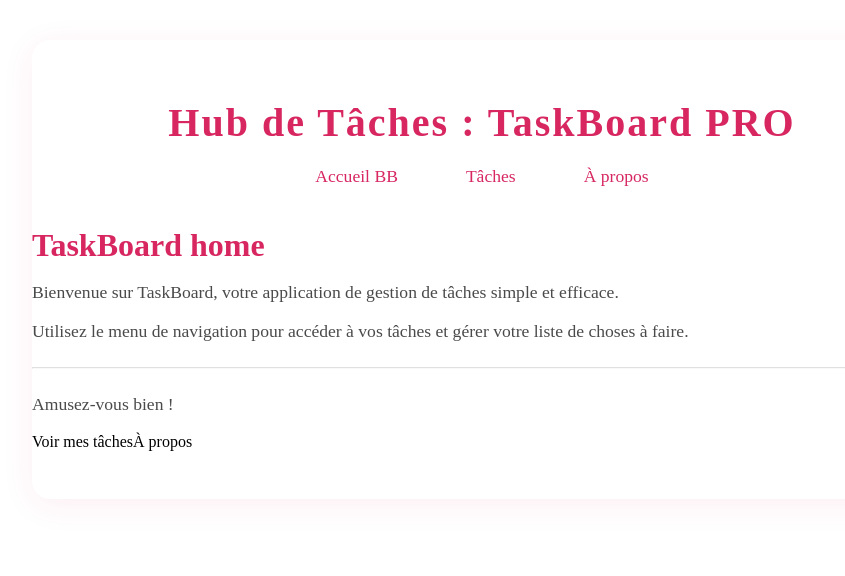
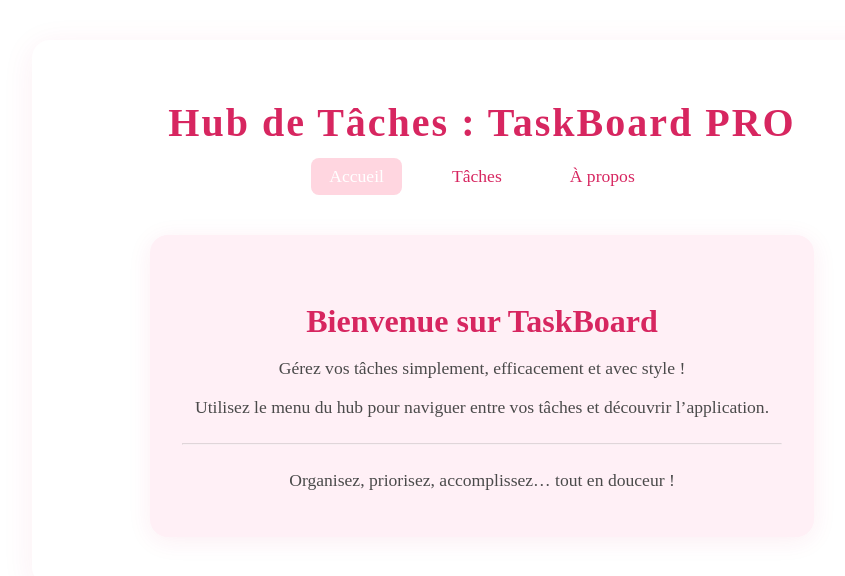
Before and after one commit to sarahigl/taskBoard-pro, an Angular app in the folder taskBoard/: page / in a window 1280 px wide. Shown: the top 576 px of the page, without its empty margins (158-1003 px from the left). Built offline with nearby package versions, Linux system fonts and the light colour scheme.

Commit message:
correction navigation, modif front

```diff
--- a/taskBoard/src/app/app.html
+++ b/taskBoard/src/app/app.html
@@ -2,9 +2,9 @@
   <header>
     <h1>Hub de Tâches : TaskBoard PRO </h1>
     <nav>
-      <a routerLink="" routerLinkActive="active">Accueil BB</a>
-      <a routerLink="/tasks" routerLinkActive="active">Tâches</a>
-      <a routerLink="/about" routerLinkActive="active">À propos</a>
+      <a routerLink="" routerLinkActive="active" [routerLinkActiveOptions]="{ exact: true }">Accueil</a>
+      <a routerLink="tasks" routerLinkActive="active">Tâches</a>
+      <a routerLink="about" routerLinkActive="active">À propos</a>
     </nav>
   </header>
   <main>
--- a/taskBoard/src/app/app.ts
+++ b/taskBoard/src/app/app.ts
@@ -1,9 +1,9 @@
 import { Component, signal } from '@angular/core';
-import { RouterOutlet } from '@angular/router';
+import { RouterOutlet, RouterLink, RouterLinkActive } from '@angular/router';
 
 @Component({
   selector: 'app-root',
-  imports: [RouterOutlet],
+  imports: [RouterOutlet,RouterLink, RouterLinkActive],
   templateUrl: './app.html',
   styleUrl: './app.scss'
 })
--- a/taskBoard/src/app/home/home.html
+++ b/taskBoard/src/app/home/home.html
@@ -1,7 +1,7 @@
-<h3>TaskBoard home</h3>
-<p>Bienvenue sur TaskBoard, votre application de gestion de tâches simple et efficace.</p>
-<p>Utilisez le menu de navigation pour accéder à vos tâches et gérer votre liste de choses à faire.</p>
-<hr class="separator"/>
-<p>Amusez-vous bien !</p>
-<a routerLink="/tasks">Voir mes tâches</a>
-<a routerLink="/about">À propos</a>
+<div class="home-container">
+  <h3>Bienvenue sur TaskBoard</h3>
+  <p>Gérez vos tâches simplement, efficacement et avec style !</p>
+  <p>Utilisez le menu du hub pour naviguer entre vos tâches et découvrir l’application.</p>
+  <hr class="separator"/>
+  <p class="slogan">Organisez, priorisez, accomplissez… tout en douceur !</p>
+</div>
```
